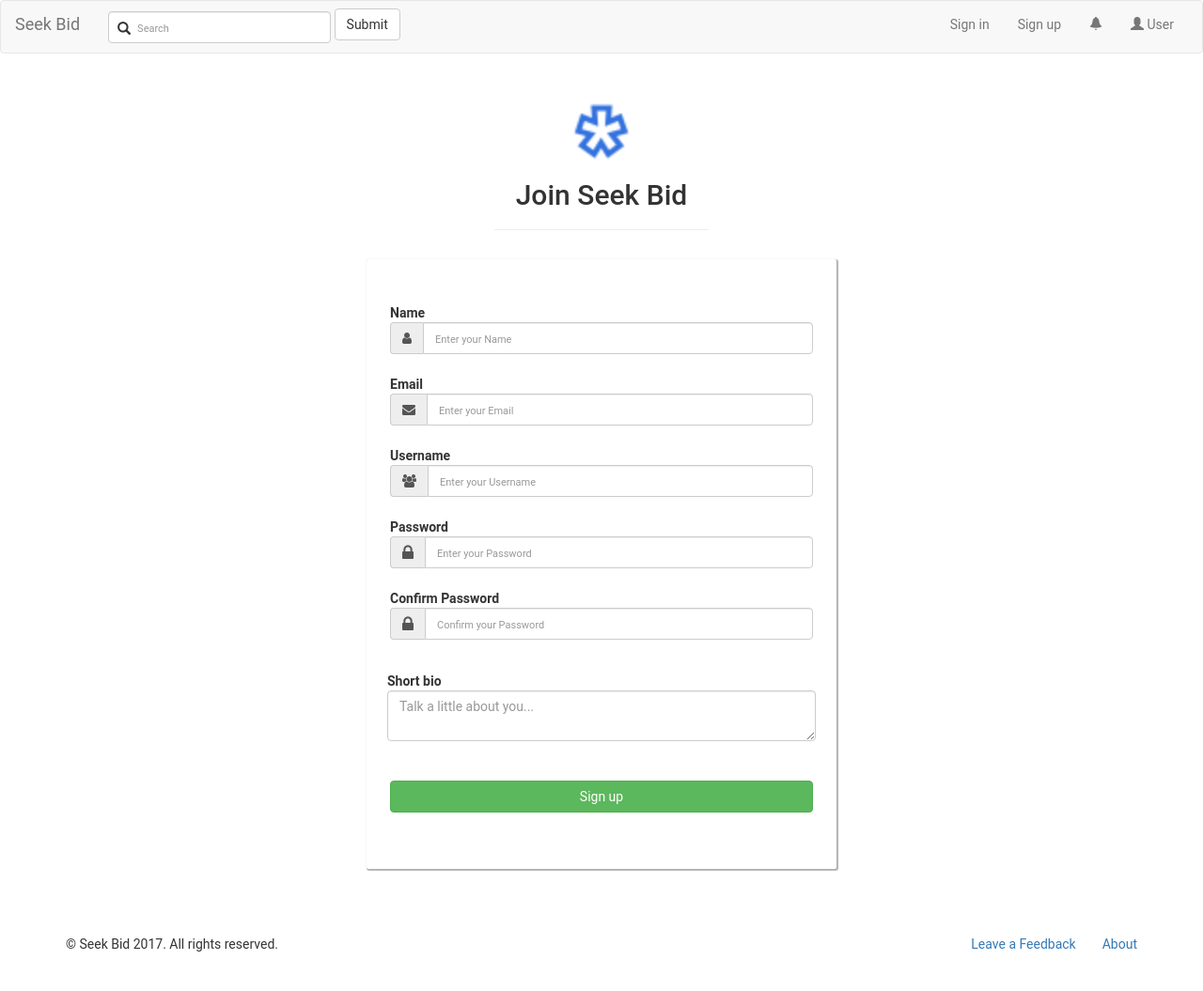
After one commit to renatoabreu11/LBAW, a PHP site: page /signup.html in a window 1280 px wide. The commit adds this page. Shown: the whole page at 94% size. Run offline with PHP 8.4, Linux system fonts and the light colour scheme; some libraries are stand-ins or nearby versions.

Commit message:
First version of sign up page.

```diff
--- /dev/null
+++ b/SeekBid/app/signup.html
@@ -0,0 +1,230 @@
+<!DOCTYPE html>
+<html lang="en">
+<head>
+  <meta charset="utf-8">
+  <meta http-equiv="X-UA-Compatible" content="IE=edge">
+  <meta name="description" content="">
+  <meta name="viewport" content="width=device-width, initial-scale=1">
+  <title>Seek Bid</title>
+
+  <!-- Disable tap highlight on IE -->
+  <meta name="msapplication-tap-highlight" content="no">
+
+  <!-- Web Application Manifest -->
+  <link rel="manifest" href="manifest.json">
+
+  <!-- Add to homescreen for Chrome on Android -->
+  <meta name="mobile-web-app-capable" content="yes">
+  <meta name="application-name" content="Web Starter Kit">
+  <link rel="icon" sizes="192x192" href="images/touch/chrome-touch-icon-192x192.png">
+
+  <!-- Add to homescreen for Safari on iOS -->
+  <meta name="apple-mobile-web-app-capable" content="yes">
+  <meta name="apple-mobile-web-app-status-bar-style" content="black">
+  <meta name="apple-mobile-web-app-title" content="Web Starter Kit">
+  <link rel="apple-touch-icon" href="images/touch/apple-touch-icon.png">
+
+  <!-- Tile icon for Win8 (144x144 + tile color) -->
+  <meta name="msapplication-TileImage" content="images/touch/ms-touch-icon-144x144-precomposed.png">
+  <meta name="msapplication-TileColor" content="#2F3BA2">
+
+  <!-- Color the status bar on mobile devices -->
+  <meta name="theme-color" content="#2F3BA2">
+
+  <link rel="stylesheet" href="https://maxcdn.bootstrapcdn.com/bootstrap/3.3.7/css/bootstrap.min.css">
+  <link rel="stylesheet" href="styles/main.css">
+  <link rel="stylesheet" href="https://maxcdn.bootstrapcdn.com/font-awesome/4.6.1/css/font-awesome.min.css">
+</head>
+
+<body>
+
+<nav class="navbar navbar-default">
+  <div class="container-fluid">
+    <div class="navbar-header">
+      <button type="button" class="navbar-toggle collapsed" data-toggle="collapse" data-target="#navbar-collapse-1" aria-expanded="false">
+        <span class="sr-only">Toggle navigation</span>
+        <span class="icon-bar"></span>
+        <span class="icon-bar"></span>
+        <span class="icon-bar"></span>
+      </button>
+      <a class="navbar-brand" href="#">Seek Bid</a>
+    </div>
+
+    <div class="collapse navbar-collapse" id="navbar-collapse-1">
+      <form class="navbar-form navbar-left">
+        <div class="form-group inner-addon left-addon">
+          <i class="glyphicon glyphicon-search"></i>
+          <input type="text" class="form-control" placeholder="Search">
+        </div>
+        <button type="submit" class="btn btn-default">Submit</button>
+      </form>
+
+      <ul class="nav navbar-nav navbar-right">
+
+        <li><a href="#" data-toggle="modal" data-target="#loginModal">Sign in</a></li>
+
+        <div class="modal fade" id="loginModal" tabindex="-1" role="dialog">
+          <div class="modal-dialog modal-sm">
+            <div class="modal-content">
+              <div class="modal-header">
+                <img src="favicon.ico" class="img-rounded" alt="Cinque Terre" width="64" height="64">
+                <h4>Sign in to Seek Bid</h4>
+              </div>
+
+              <div class="modal-body">
+                <form role="form">
+                  <div class="form-group">
+                    <label for="usrname">Username or email address</label>
+                    <input type="text" class="form-control" id="usrname">
+                  </div>
+                  <div class="form-group">
+                    <label for="psw">Password</label>
+                    <input type="text" class="form-control" id="psw">
+                  </div>
+                  <div class="checkbox">
+                    <label><input type="checkbox" value="" checked>Remember me</label>
+                  </div>
+                  <button type="submit" class="btn btn-default btn-success btn-block">Sign in</button>
+                </form>
+              </div>
+
+              <div class="modal-footer">
+                <button type="submit" class="btn btn-default btn-default pull-left" data-dismiss="modal">Cancel</button>
+                <p>Not a member? <a href="#">Sign Up</a></p>
+              </div>
+            </div>
+          </div>
+        </div>
+
+        <li><a href="#">Sign up</a></li>
+
+        <li class="dropdown">
+          <a href="#" class="dropdown-toggle" data-toggle="dropdown" role="button">
+            <i class="glyphicon glyphicon-bell"></i>
+          </a>
+          <ul class="dropdown-menu notifications" role="menu">
+            <div class="notification-heading text-center">
+              <h4 class="menu-title">Notifications</h4>
+            </div>
+            <li class="divider"></li>
+            <div class="notifications-wrapper">
+              <a class="content" href="#">
+                <div class="notification-item">
+                  <h3>Sup mates</h3>
+                  <p>do you guys like it?</p>
+                </div>
+              </a>
+            </div>
+
+            <li class="divider"></li>
+            <div class="notification-footer">
+              <h4 class="menu-title">View all notifications</h4>
+              <h4 class="menu-title pull-right">Mark all as read</h4>
+            </div>
+          </ul>
+        </li>
+
+        <li class="dropdown">
+          <a href="#" class="dropdown-toggle" data-toggle="dropdown" role="button"><span class="glyphicon glyphicon-user"></span> User </a>
+          <ul class="dropdown-menu">
+            <li><a href="#">Profile</a></li>
+            <li><a href="#">My Auctions</a></li>
+            <li><a href="#">Watch List</a></li>
+            <li><a href="#">Sign out</a></li>
+          </ul>
+        </li>
+      </ul>
+    </div>
+  </div>
+</nav>
+
+<div class="container">
+  <div class="row main">
+    <div class="panel-heading">
+      <div class="panel-title text-center">
+        <img src="favicon.ico" class="img-rounded" width="64" height="64">
+        <h2 class="title">Join Seek Bid</h2>
+        <hr />
+      </div>
+    </div>
+    <div class="main-login main-center">
+      <form class="form-horizontal" method="post" action="#">
+
+        <div class="form-group">
+          <label for="name" class="cols-sm-2 control-label">Name</label>
+          <div class="cols-sm-10">
+            <div class="input-group">
+              <span class="input-group-addon"><i class="fa fa-user fa" aria-hidden="true"></i></span>
+              <input type="text" class="form-control" name="name" id="name"  placeholder="Enter your Name"/>
+            </div>
+          </div>
+        </div>
+
+        <div class="form-group">
+          <label for="email" class="cols-sm-2 control-label">Email</label>
+          <div class="cols-sm-10">
+            <div class="input-group">
+              <span class="input-group-addon"><i class="fa fa-envelope fa" aria-hidden="true"></i></span>
+              <input type="text" class="form-control" name="email" id="email"  placeholder="Enter your Email"/>
+            </div>
+          </div>
+        </div>
+
+        <div class="form-group">
+          <label for="username" class="cols-sm-2 control-label">Username</label>
+          <div class="cols-sm-10">
+            <div class="input-group">
+              <span class="input-group-addon"><i class="fa fa-users fa" aria-hidden="true"></i></span>
+              <input type="text" class="form-control" name="username" id="username"  placeholder="Enter your Username"/>
+            </div>
+          </div>
+        </div>
+
+        <div class="form-group">
+          <label for="password" class="cols-sm-2 control-label">Password</label>
+          <div class="cols-sm-10">
+            <div class="input-group">
+              <span class="input-group-addon"><i class="fa fa-lock fa-lg" aria-hidden="true"></i></span>
+              <input type="password" class="form-control" name="password" id="password"  placeholder="Enter your Password"/>
+            </div>
+          </div>
+        </div>
+
+        <div class="form-group">
+          <label for="confirm" class="cols-sm-2 control-label">Confirm Password</label>
+          <div class="cols-sm-10">
+            <div class="input-group">
+              <span class="input-group-addon"><i class="fa fa-lock fa-lg" aria-hidden="true"></i></span>
+              <input type="password" class="form-control" name="confirm" id="confirm"  placeholder="Confirm your Password"/>
+            </div>
+          </div>
+        </div>
+
+        <div class="form-group">
+          <div class="form-group" style="padding:12px;">
+            <label for="confirm" class="cols-sm-2 control-label">Short bio</label>
+            <textarea class="form-control animated" placeholder="Talk a little about you..."></textarea>
+          </div>
+        </div>
+
+        <div class="form-group ">
+          <button type="submit" class="btn btn-default btn-success btn-block">Sign up</button>
+        </div>
+      </form>
+    </div>
+  </div>
+</div>
+
+
+<div id="footer">
+  <div class="container">
+    <p class="pull-left"> © Seek Bid 2017. All rights reserved. </p>
+    <a class="pull-right">About</a>
+    <a class="pull-right">Leave a Feedback</a>
+  </div>
+</div>
+
+<script src="https://ajax.googleapis.com/ajax/libs/jquery/3.1.1/jquery.min.js"></script>
+<script src="https://maxcdn.bootstrapcdn.com/bootstrap/3.3.7/js/bootstrap.min.js"></script>
+</body>
+</html>
--- a/SeekBid/app/styles/main.css
+++ b/SeekBid/app/styles/main.css
@@ -375,3 +375,45 @@ ul {
   width: 60px;
   height: 60px;
 }
+
+/*signup.html*/
+
+.main {
+  margin-top: 20px;
+}
+
+hr {
+  width: 20%;
+  color: #fff;
+}
+
+.form-group {
+  margin-bottom: 15px;
+}
+
+label {
+  margin-bottom: 15px;
+}
+
+input, input::-webkit-input-placeholder {
+  font-size: 11px;
+  padding-top: 3px;
+}
+
+.main-login {
+  background-color: #fff;
+  /* shadows and rounded borders */
+  -moz-border-radius: 2px;
+  -webkit-border-radius: 2px;
+  border-radius: 2px;
+  -moz-box-shadow: 0px 2px 2px rgba(0, 0, 0, 0.3);
+  -webkit-box-shadow: 2px 2px 2px 2px rgba(0, 0, 0, 0.3);
+  box-shadow: 1px 1px 1px 1px rgba(0, 0, 0, 0.3);
+}
+
+.main-center {
+  margin: 0 auto;
+  margin-bottom: 70px;
+  max-width: 500px;
+  padding: 40px 40px;
+}
```
Also changed, not shown: SeekBid/app/profile.html (+9 -0 lines).
